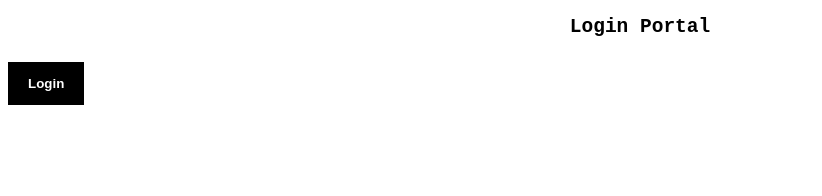
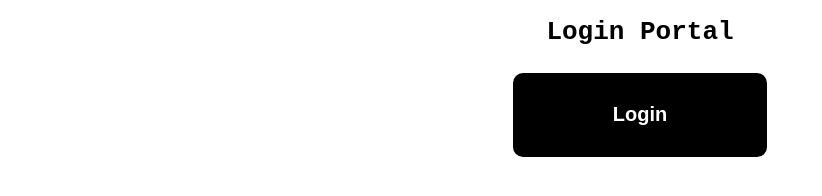
Before and after one commit to al7-ideale/login.github.io, a plain HTML site: page index.html in a window 1280 px wide. Shown: the whole page, without its empty margins (0-822 px from the left). Drawn offline with Linux system fonts and the light colour scheme.

Commit message:
Button Centered

```diff
--- a/index.html
+++ b/index.html
@@ -9,9 +9,9 @@
     <link rel="icon" href="Assets/logo.png"/>
 </head>
 <body>
-    <h2>Login Portal</h2>
-
-<button onclick="document.getElementById('id01').style.display='block'" style="width:auto;">Login</button>
+    <div id="heading"><h1>Login Portal</h1></div>
+<div id="container"><button id="login-button" onclick="document.getElementById('id01').style.display='block'" ><h2>Login</h2></button></div>
+<!-- <button id="login-button" onclick="document.getElementById('id01').style.display='block'" style="width:auto;">Login</button> -->
 
 <div id="id01" class="modal">
 
--- a/style.css
+++ b/style.css
@@ -119,7 +119,7 @@ span.psw {
   }
 }
 
-h2{
+#heading{
     text-align: center;
 }
 
@@ -140,3 +140,15 @@ button {
     width: 100%;
     font-weight: bold;
 }
+
+#login-button{
+    border-radius: 10px;
+    width: min-content;
+    padding-left: 100px;
+    padding-right: 100px;
+
+}
+
+#container{
+  text-align: center;
+}
```
